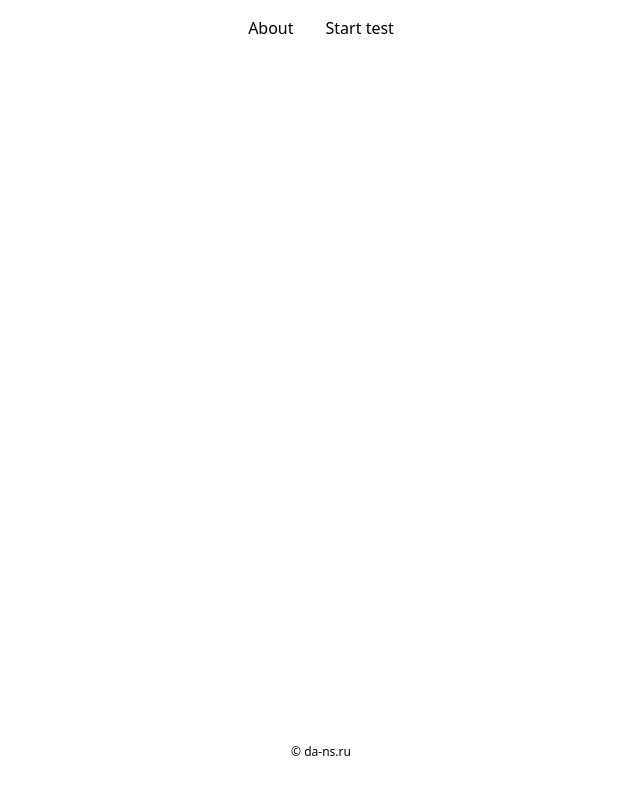
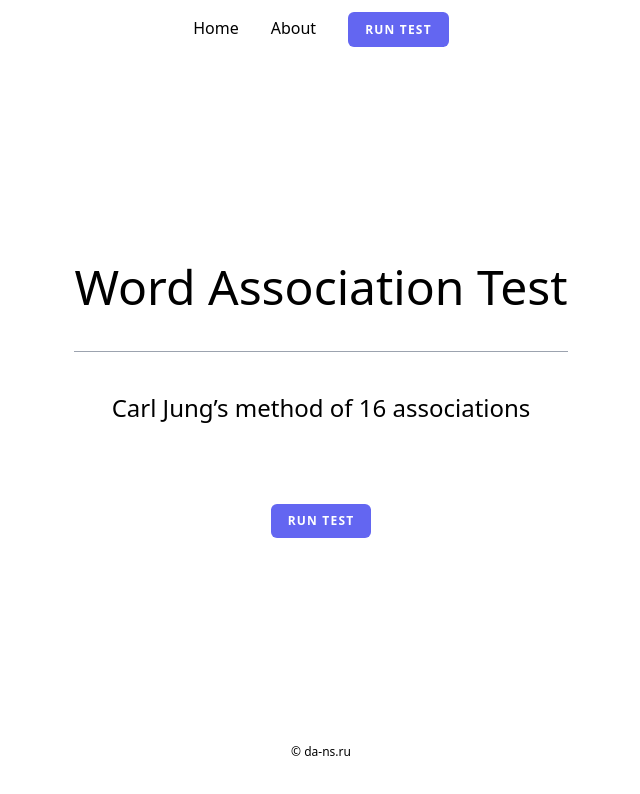
Before and after one commit to da-ns/jung-test, a React (Vite) app: page / in a window 1280 px wide. Shown: the top 794 px of the page, without its empty margins (319-959 px from the left). Built offline with nearby package versions, Linux system fonts and the light colour scheme.

Commit message:
Home page was added. ButtonLink is SPA. Navigation extend and redesign.

```diff
--- a/src/App.tsx
+++ b/src/App.tsx
@@ -6,7 +6,7 @@ const App = () => {
         <div className="h-full flex flex-col items-center">
             <Navigation/>
 
-            <div className="flex-grow">
+            <div className="flex-grow mt-10">
                 <Outlet />
             </div>
 
--- a/src/components/ButtonLink.tsx
+++ b/src/components/ButtonLink.tsx
@@ -1,14 +1,15 @@
 import * as React from "react";
+import {Link} from "react-router-dom";
 
 type ButtonLinkProps = {
     children: React.ReactNode;
+    to: string;
     className?: string;
-    href?: string;
 }
 
-const ButtonLink = ({children, className, href} : ButtonLinkProps) => {
+const ButtonLink = ({children, to, className} : ButtonLinkProps) => {
     return (
-        <a href={href} className={
+        <Link to={to} className={
                     `px-4 py-2 bg-indigo-500
                      border border-transparent rounded-md
                      font-semibold text-xs text-white uppercase tracking-widest
@@ -17,7 +18,7 @@ const ButtonLink = ({children, className, href} : ButtonLinkProps) => {
                      transition duration-150 ` + className
                 }>
             {children}
-        </a>
+        </Link>
     )
 }
 
--- a/src/components/Header.tsx
+++ b/src/components/Header.tsx
@@ -7,7 +7,7 @@ type HeaderProps = {
 
 const Header = ({children, className} : HeaderProps) => {
     return (
-        <h1 className={"text-2xl text-center my-10 " + className}>
+        <h1 className={"text-2xl text-center mb-10 " + className}>
             {children}
         </h1>
     )
--- a/src/components/Navigation.tsx
+++ b/src/components/Navigation.tsx
@@ -1,14 +1,18 @@
 import {Link} from "react-router-dom";
+import ButtonLink from "./ButtonLink.tsx";
 
 const Navigation = () => {
     return (
         <nav>
             <ul className="flex justify-center items-center">
                 <li className="m-4">
-                    <Link to="/">About</Link>
+                    <Link to="/">Home</Link>
                 </li>
                 <li className="m-4">
-                    <Link to="/test">Start test</Link>
+                    <Link to="/about">About</Link>
+                </li>
+                <li className="m-4">
+                    <ButtonLink to="/test">Run test</ButtonLink>
                 </li>
             </ul>
         </nav>
--- a/src/main.tsx
+++ b/src/main.tsx
@@ -8,6 +8,7 @@ import App from "./App";
 import About from "./pages/About";
 import Test from "./pages/Test";
 import PageNotFound from "./pages/PageNotFound.tsx";
+import Home from "./pages/Home.tsx";
 
 const container: HTMLElement | null = document.getElementById("root");
 
@@ -19,6 +20,10 @@ if (container != null) {
                 <App/>
             ),
             children: [
+                {
+                    path: "",
+                    element: <Home/>,
+                },
                 {
                     path: "about",
                     element: <About/>,
--- a/src/pages/About.tsx
+++ b/src/pages/About.tsx
@@ -43,12 +43,10 @@ const About = () => {
                 human behavior and mental processes, solidifying Jung’s legacy within psychological science.</p>
 
             <div className="flex m-10 justify-center">
-                <ButtonLink href="/test">
+                <ButtonLink to="/test">
                     Run test
                 </ButtonLink>
             </div>
-
-            <HorizontalLine />
         </div>
     );
 }
--- /dev/null
+++ b/src/pages/Home.tsx
@@ -0,0 +1,23 @@
+import ButtonLink from "../components/ButtonLink.tsx";
+import HorizontalLine from "../components/HorizontalLine.tsx";
+import Header from "../components/Header.tsx";
+
+const Home = () => {
+    return(
+        <div className="max-w-prose h-full flex flex-col justify-center">
+            <div className="text-5xl">Word Association Test</div>
+            <HorizontalLine />
+            <Header>Carl Jung’s method of 16 associations</Header>
+
+            <div className="flex m-10 justify-center">
+                <ButtonLink to="/test">
+                    Run test
+                </ButtonLink>
+            </div>
+
+
+        </div>
+    );
+}
+
+export default Home
```
